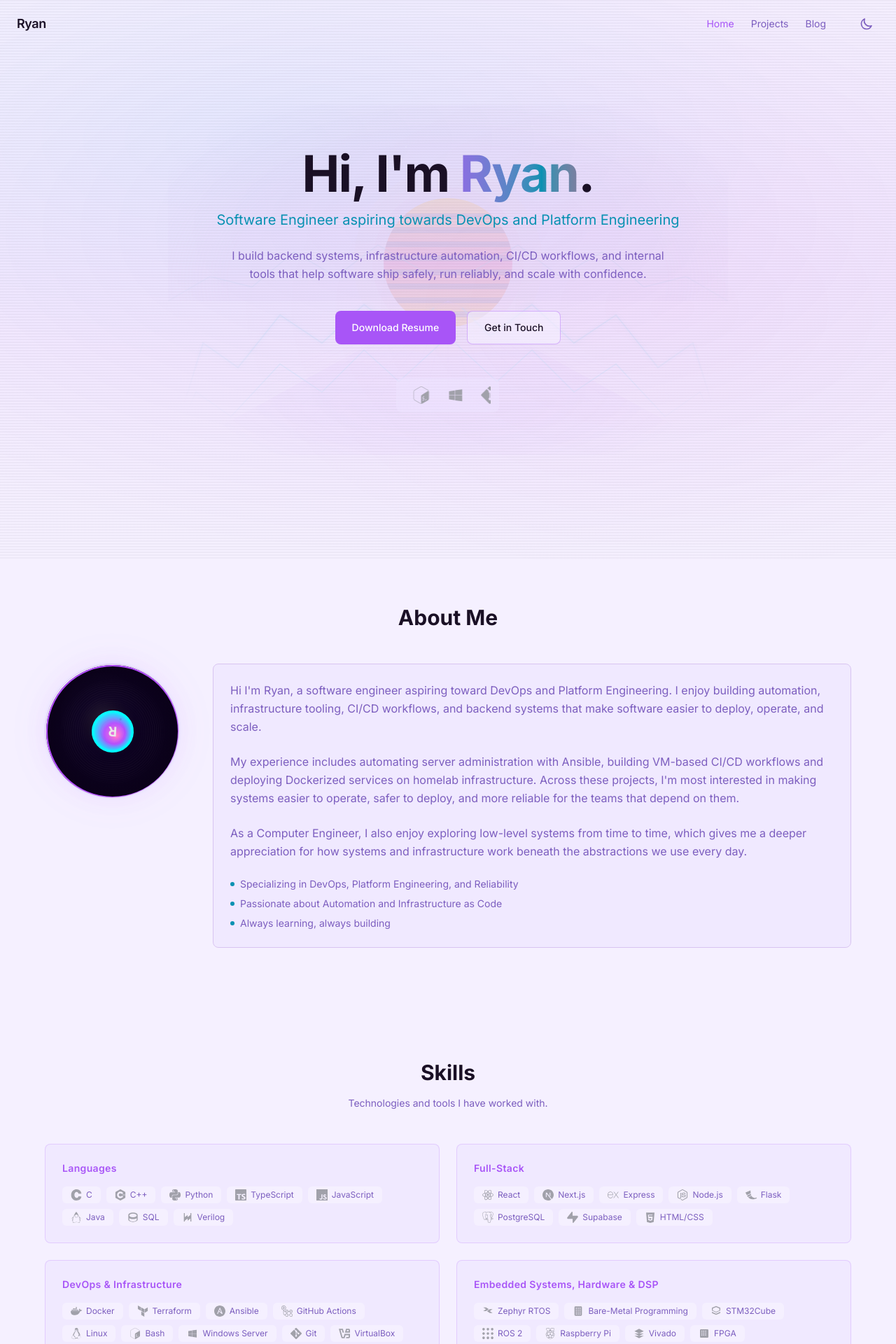
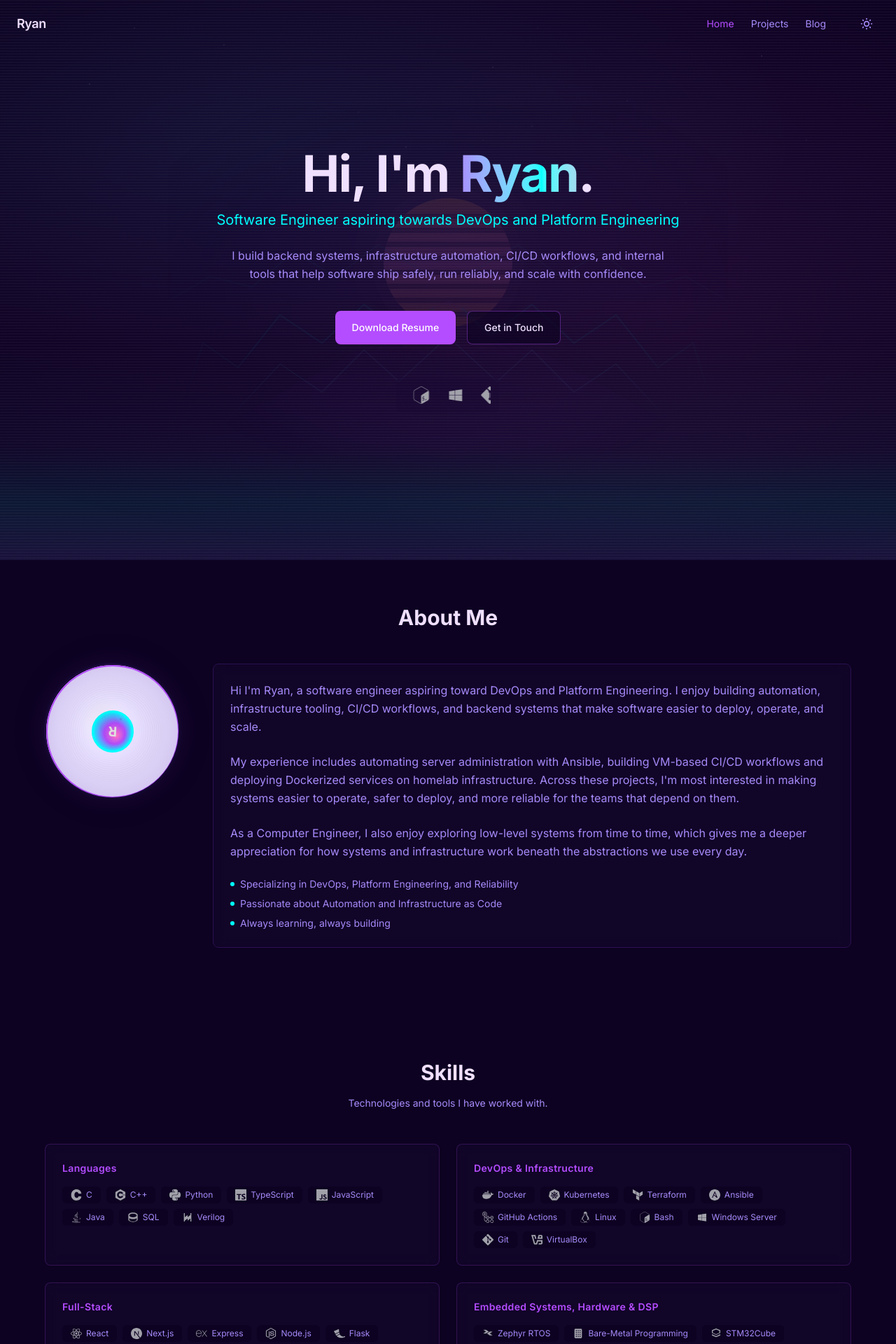
Before and after one commit to goodguyryan/homeserver, a Next.js app in the folder website/frontend/: page / in a window 1280 px wide. Shown: the top 1920 px of the page at 70% size. Built offline with nearby package versions, Linux system fonts and the light colour scheme.

Commit message:
some updates

```diff
--- a/website/frontend/app/components/LogoCarousel/logos.tsx
+++ b/website/frontend/app/components/LogoCarousel/logos.tsx
@@ -9,6 +9,7 @@ export const logos: Logo[] = [
   { id: "cplusplus", name: "C++", ariaLabel: "C++", src: "/logos/cplusplus.svg" },
   { id: "python", name: "Python", ariaLabel: "Python", src: "/logos/python.svg" },
   { id: "docker", name: "Docker", ariaLabel: "Docker", src: "/logos/docker.svg" },
+  { id: "kubernetes", name: "Kubernetes", ariaLabel: "Kubernetes", src: "/logos/kubernetes.svg" },
   { id: "terraform", name: "Terraform", ariaLabel: "Terraform", src: "/logos/terraform.svg" },
   { id: "ansible", name: "Ansible", ariaLabel: "Ansible", src: "/logos/ansible.svg" },
   { id: "githubactions", name: "GitHub Actions", ariaLabel: "GitHub Actions", src: "/logos/githubactions.svg" },
--- a/website/frontend/app/components/Navbar.tsx
+++ b/website/frontend/app/components/Navbar.tsx
@@ -44,7 +44,7 @@ export default function Navbar() {
         : "bg-transparent"
         }`}
     >
-      <div className="mx-auto flex max-w-[90rem] items-center justify-between px-6 py-4">
+      <div className="mx-auto flex items-center justify-between px-6 py-4">
         <Link
           href="/"
           className="text-lg font-semibold tracking-tight text-foreground transition-all hover:text-accent hover:text-glow-purple"
--- a/website/frontend/app/components/ThemeProvider.tsx
+++ b/website/frontend/app/components/ThemeProvider.tsx
@@ -10,8 +10,7 @@ export default function ThemeProvider({
   return (
     <NextThemesProvider
       attribute="class"
-      defaultTheme="light"
-      enableSystem
+      defaultTheme="dark"
     >
       {children}
     </NextThemesProvider>
--- a/website/frontend/data/skills.ts
+++ b/website/frontend/data/skills.ts
@@ -23,6 +23,21 @@ export const skills: SkillCategory[] = [
     ],
   },
   {
+    category: "DevOps & Infrastructure",
+    items: [
+      { name: "Docker", icon: "/logos/docker.svg" },
+      { name: "Kubernetes", icon: "/logos/kubernetes.svg" },
+      { name: "Terraform", icon: "/logos/terraform.svg" },
+      { name: "Ansible", icon: "/logos/ansible.svg" },
+      { name: "GitHub Actions", icon: "/logos/githubactions.svg" },
+      { name: "Linux", icon: "/logos/linux.svg" },
+      { name: "Bash", icon: "/logos/gnubash.svg" },
+      { name: "Windows Server", icon: "/logos/windows.svg" },
+      { name: "Git", icon: "/logos/git.svg" },
+      { name: "VirtualBox", icon: "/logos/virtualbox.svg" },
+    ],
+  },
+  {
     category: "Full-Stack",
     items: [
       { name: "React", icon: "/logos/react.svg" },
@@ -33,20 +48,6 @@ export const skills: SkillCategory[] = [
       { name: "PostgreSQL", icon: "/logos/postgresql.svg" },
       { name: "Supabase", icon: "/logos/supabase.svg" },
       { name: "HTML/CSS", icon: "/logos/htmlcss.svg" },
-    ],
-  },
-  {
-    category: "DevOps & Infrastructure",
-    items: [
-      { name: "Docker", icon: "/logos/docker.svg" },
-      { name: "Terraform", icon: "/logos/terraform.svg" },
-      { name: "Ansible", icon: "/logos/ansible.svg" },
-      { name: "GitHub Actions", icon: "/logos/githubactions.svg" },
-      { name: "Linux", icon: "/logos/linux.svg" },
-      { name: "Bash", icon: "/logos/gnubash.svg" },
-      { name: "Windows Server", icon: "/logos/windows.svg" },
-      { name: "Git", icon: "/logos/git.svg" },
-      { name: "VirtualBox", icon: "/logos/virtualbox.svg" },
     ],
   },
   {
```
Also changed, not shown: website/frontend/public/logos/java.svg, website/frontend/public/logos/kubernetes.svg (added).
